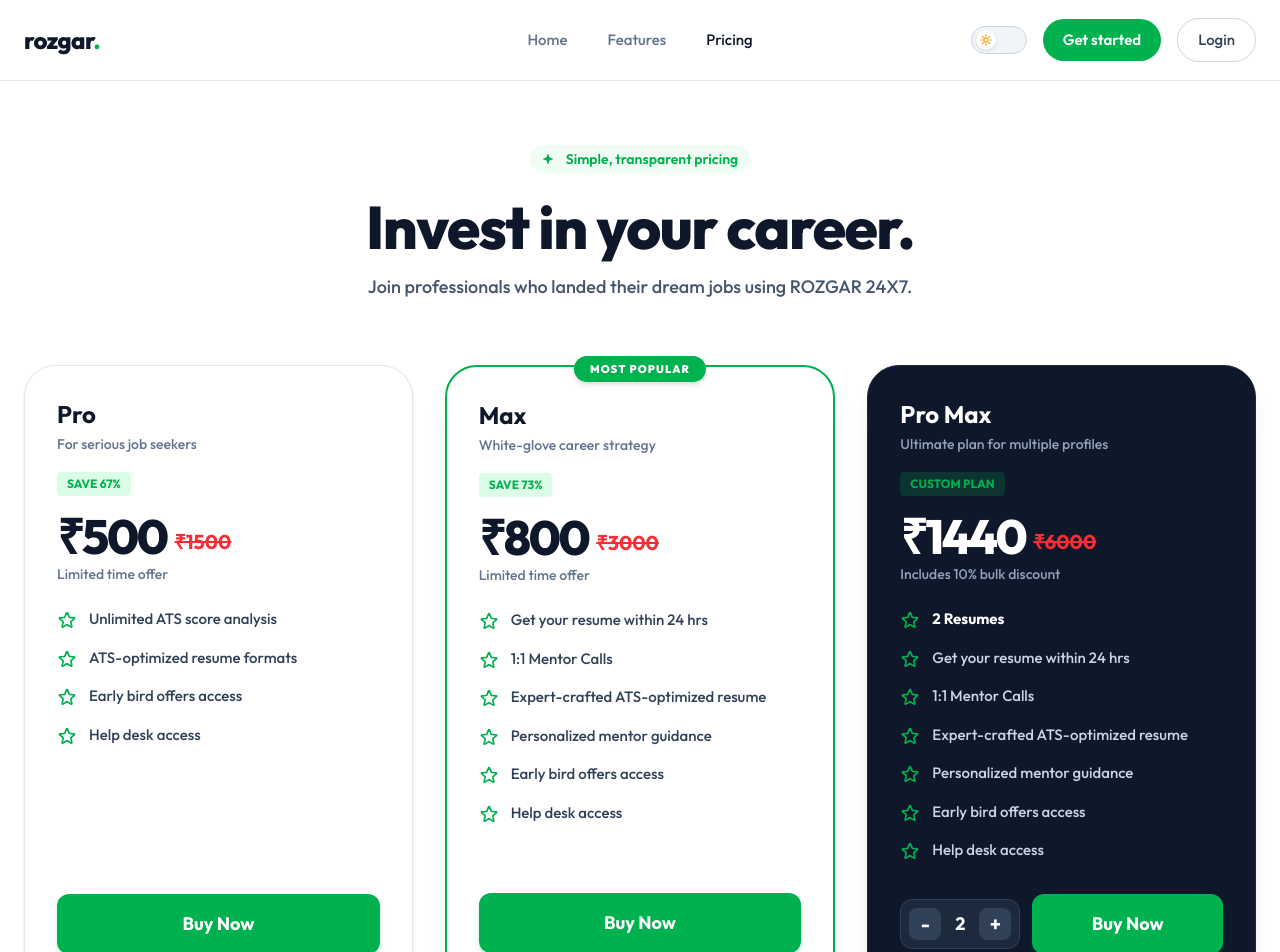
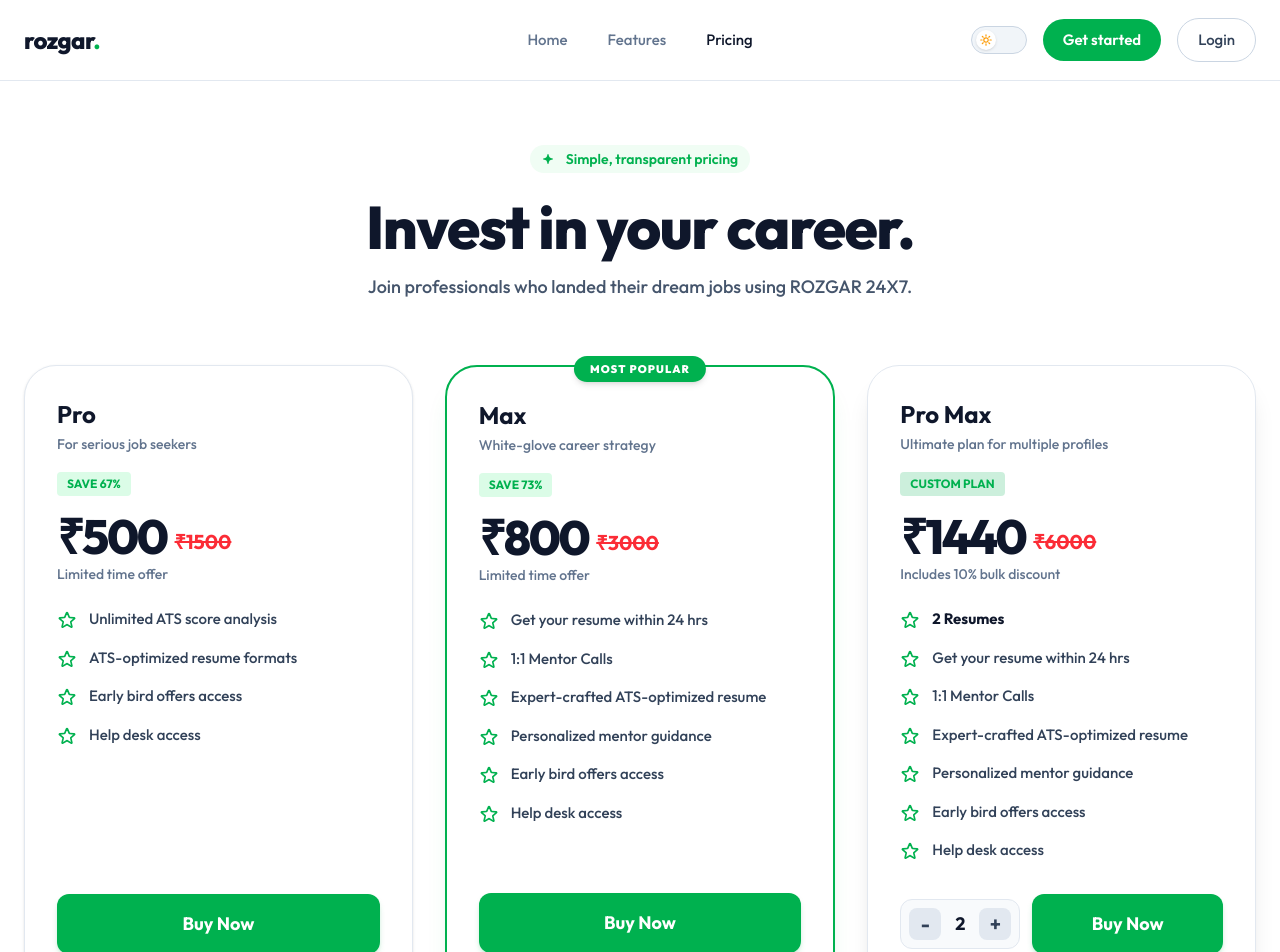
Before and after one commit to rishabhmishradev/rozgar24x7-frontend, a React (Vite) app: page /pricing in a window 1280 px wide. Shown: the top 952 px of the page. Built offline with nearby package versions, Linux system fonts and the light colour scheme.

Commit message:
fix: updated Pro Max card styles for correct light/dark mode support

```diff
--- a/src/pages/Pricing.jsx
+++ b/src/pages/Pricing.jsx
@@ -158,25 +158,25 @@
             initial={{ opacity: 0, y: 30 }}
             animate={{ opacity: 1, y: 0 }}
             transition={{ delay: 0.5 }}
-            className="flex-1 w-full max-w-md mx-auto bg-slate-900 dark:bg-black border border-slate-800 rounded-[2rem] p-8 shadow-xl flex flex-col relative text-white"
+            className="flex-1 w-full max-w-md mx-auto bg-white dark:bg-[#111] border border-slate-200 dark:border-slate-800 rounded-[2rem] p-8 shadow-xl flex flex-col relative"
           >
             <div className="mb-6">
-              <h2 className="text-2xl font-bold mb-1">Pro Max</h2>
-              <p className="text-sm text-slate-400 font-medium mb-4">Ultimate plan for multiple profiles</p>
+              <h2 className="text-2xl font-bold text-slate-900 dark:text-white mb-1">Pro Max</h2>
+              <p className="text-sm text-slate-500 font-medium mb-4">Ultimate plan for multiple profiles</p>
 
               <span className="inline-block px-2.5 py-1 bg-[#00b14f]/20 text-[#00b14f] text-xs font-bold rounded mb-4">
                 CUSTOM PLAN
               </span>
 
               <div className="flex items-end gap-2 mb-1">
-                <span className="text-5xl font-extrabold tracking-tighter">
+                <span className="text-5xl font-extrabold text-slate-900 dark:text-white tracking-tighter">
                   ₹{Math.round((resumeCount * 800) * (1 - Math.min((resumeCount - 1) * 0.1, 0.5)))}
                 </span>
                 <span className="text-xl text-red-500 font-bold line-through mb-1">
                   ₹{resumeCount * 3000}
                 </span>
               </div>
-              <p className="text-sm text-slate-400 font-medium">
+              <p className="text-sm text-slate-500 font-medium">
                 {resumeCount > 1 ? `Includes ${Math.min((resumeCount - 1) * 10, 50)}% bulk discount` : "Limited time offer"}
               </p>
             </div>
@@ -189,7 +189,7 @@
                       <path strokeLinecap="round" strokeLinejoin="round" d="M11.48 3.499a.562.562 0 0 1 1.04 0l2.125 5.111a.563.563 0 0 0 .475.345l5.518.442c.499.04.701.663.321.988l-4.204 3.602a.563.563 0 0 0-.182.557l1.285 5.385a.562.562 0 0 1-.84.61l-4.725-2.885a.562.562 0 0 0-.586 0L6.982 20.54a.562.562 0 0 1-.84-.61l1.285-5.386a.562.562 0 0 0-.182-.557l-4.204-3.602a.562.562 0 0 1 .321-.988l5.518-.442a.563.563 0 0 0 .475-.345L11.48 3.5Z" />
                     </svg>
                   </div>
-                  <span className="text-[15px] font-bold text-white">{resumeCount} Resumes</span>
+                  <span className="text-[15px] font-bold text-slate-900 dark:text-white">{resumeCount} Resumes</span>
                 </li>
                 {[
                   "Get your resume within 24 hrs",
@@ -205,17 +205,17 @@
                         <path strokeLinecap="round" strokeLinejoin="round" d="M11.48 3.499a.562.562 0 0 1 1.04 0l2.125 5.111a.563.563 0 0 0 .475.345l5.518.442c.499.04.701.663.321.988l-4.204 3.602a.563.563 0 0 0-.182.557l1.285 5.385a.562.562 0 0 1-.84.61l-4.725-2.885a.562.562 0 0 0-.586 0L6.982 20.54a.562.562 0 0 1-.84-.61l1.285-5.386a.562.562 0 0 0-.182-.557l-4.204-3.602a.562.562 0 0 1 .321-.988l5.518-.442a.563.563 0 0 0 .475-.345L11.48 3.5Z" />
                       </svg>
                     </div>
-                    <span className="text-[15px] text-slate-300 font-medium">{feature}</span>
+                    <span className="text-[15px] text-slate-700 dark:text-slate-300 font-medium">{feature}</span>
                   </li>
                 ))}
               </ul>
             </div>
 
             <div className="flex items-center gap-3 mt-auto">
-              <div className="flex items-center justify-between bg-slate-800 rounded-xl p-2 w-[120px] border border-slate-700">
-                <button onClick={decrement} className="w-8 h-8 rounded-lg bg-slate-700 hover:bg-slate-600 flex items-center justify-center font-bold text-xl text-white transition-colors">-</button>
-                <span className="font-bold text-lg">{resumeCount}</span>
-                <button onClick={increment} className="w-8 h-8 rounded-lg bg-slate-700 hover:bg-slate-600 flex items-center justify-center font-bold text-xl text-white transition-colors">+</button>
+              <div className="flex items-center justify-between bg-slate-50 dark:bg-slate-800/50 rounded-xl p-2 w-[120px] border border-slate-200 dark:border-slate-700">
+                <button onClick={decrement} className="w-8 h-8 rounded-lg bg-slate-200 dark:bg-slate-700 hover:bg-slate-300 dark:hover:bg-slate-600 flex items-center justify-center font-bold text-xl text-slate-700 dark:text-white transition-colors">-</button>
+                <span className="font-bold text-lg text-slate-900 dark:text-white">{resumeCount}</span>
+                <button onClick={increment} className="w-8 h-8 rounded-lg bg-slate-200 dark:bg-slate-700 hover:bg-slate-300 dark:hover:bg-slate-600 flex items-center justify-center font-bold text-xl text-slate-700 dark:text-white transition-colors">+</button>
               </div>
               <button className="flex-1 py-4 rounded-xl bg-[#00b14f] hover:bg-[#009641] text-white font-bold text-lg transition-colors shadow-md shadow-[#00b14f]/20">
                 Buy Now
```
